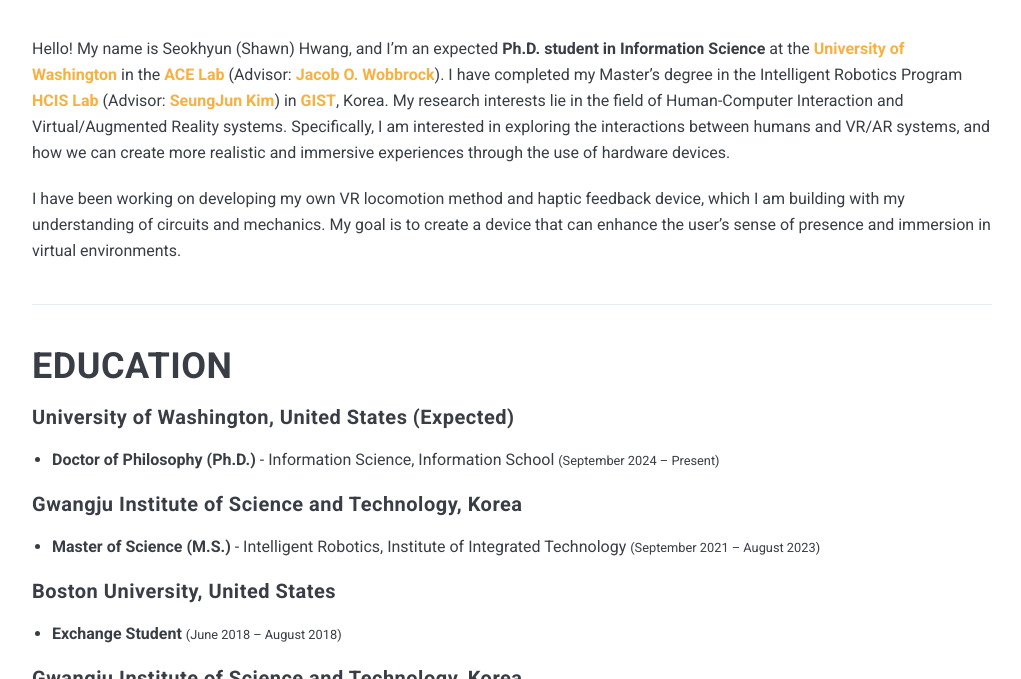
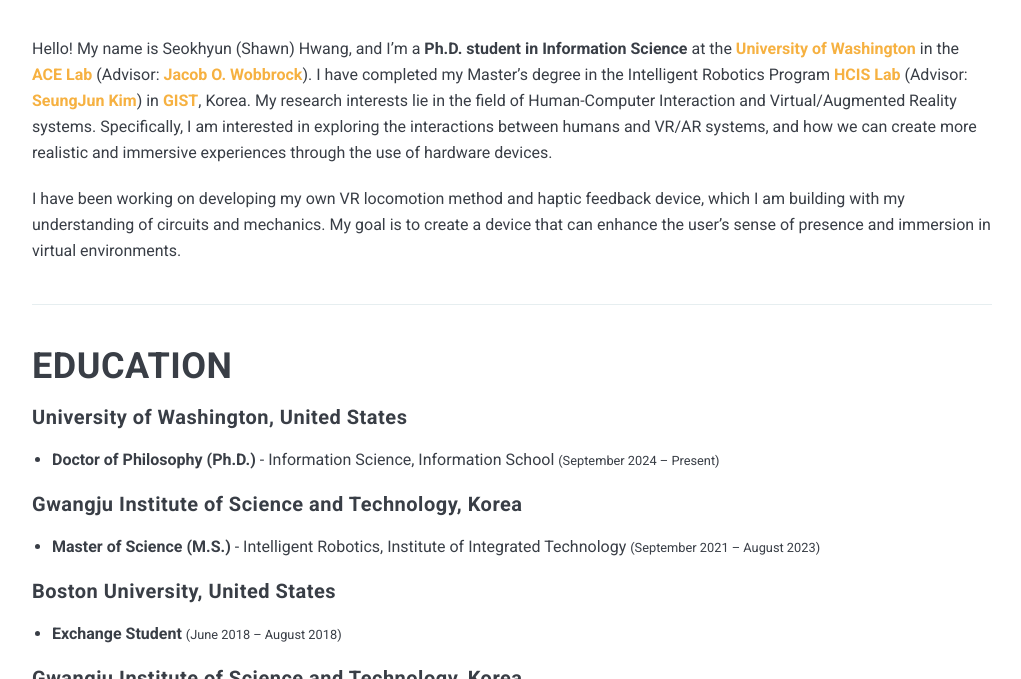
Before and after one commit to anoldhsh/anoldhsh.github.io, a Jekyll site: the page built from _pages/1about.md, in a window 1280 px wide and 900 px high, scrolled down 324 px, cut to the strip 221-900 px from the top of the window. Shown: the whole strip, without its empty margins (128-1149 px from the left). Built offline with Jekyll 4.4.1, drawn with Linux system fonts in a browser that asks for light colours; nearby versions of some CDN libraries.

Commit message:
Revert "UW de-Update"
This reverts commit fe885dad669df37f4d874d1e7c2fd2e23ce6d9cd.

```diff
--- a/_pages/1about.md
+++ b/_pages/1about.md
@@ -5,7 +5,7 @@
 image: About.jpeg
 ---
 
-Hello! My name is Seokhyun (Shawn) Hwang, and I'm an expected <strong>Ph.D. student in Information Science</strong> at the <a href="https://www.washington.edu/"><strong>University of Washington</strong></a> in the <a href="https://depts.washington.edu/acelab/"><strong>ACE Lab</strong></a> (Advisor: <a href="https://faculty.washington.edu/wobbrock/"><strong>Jacob O. Wobbrock</strong></a>). I have completed my Master's degree in the Intelligent Robotics Program <a href="https://sites.google.com/view/gist-hcis-lab"><strong>HCIS Lab</strong></a> (Advisor: <a href="https://scholar.google.co.kr/citations?user=AjfRd6wAAAAJ&hl"><strong>SeungJun Kim</strong></a>) in <a href="https://www.gist.ac.kr/en/main.html"><strong>GIST</strong></a>, Korea. My research interests lie in the field of Human-Computer Interaction and Virtual/Augmented Reality systems. Specifically, I am interested in exploring the interactions between humans and VR/AR systems, and how we can create more realistic and immersive experiences through the use of hardware devices.
+Hello! My name is Seokhyun (Shawn) Hwang, and I'm a <strong>Ph.D. student in Information Science</strong> at the <a href="https://www.washington.edu/"><strong>University of Washington</strong></a> in the <a href="https://depts.washington.edu/acelab/"><strong>ACE Lab</strong></a> (Advisor: <a href="https://faculty.washington.edu/wobbrock/"><strong>Jacob O. Wobbrock</strong></a>). I have completed my Master's degree in the Intelligent Robotics Program <a href="https://sites.google.com/view/gist-hcis-lab"><strong>HCIS Lab</strong></a> (Advisor: <a href="https://scholar.google.co.kr/citations?user=AjfRd6wAAAAJ&hl"><strong>SeungJun Kim</strong></a>) in <a href="https://www.gist.ac.kr/en/main.html"><strong>GIST</strong></a>, Korea. My research interests lie in the field of Human-Computer Interaction and Virtual/Augmented Reality systems. Specifically, I am interested in exploring the interactions between humans and VR/AR systems, and how we can create more realistic and immersive experiences through the use of hardware devices.
 
 I have been working on developing my own VR locomotion method and haptic feedback device, which I am building with my understanding of circuits and mechanics. My goal is to create a device that can enhance the user's sense of presence and immersion in virtual environments.
 
@@ -13,7 +13,7 @@
 
 # EDUCATION
 
-#### University of Washington, United States (Expected)<br />
+#### University of Washington, United States<br />
 * <strong>Doctor of Philosophy (Ph.D.)</strong> - Information Science, Information School <small>(September 2024 – Present)</small><br />
 
 #### Gwangju Institute of Science and Technology, Korea<br />
```
Also changed, not shown: _pages/3EXPERIENCES.md (+1 -1 lines).
